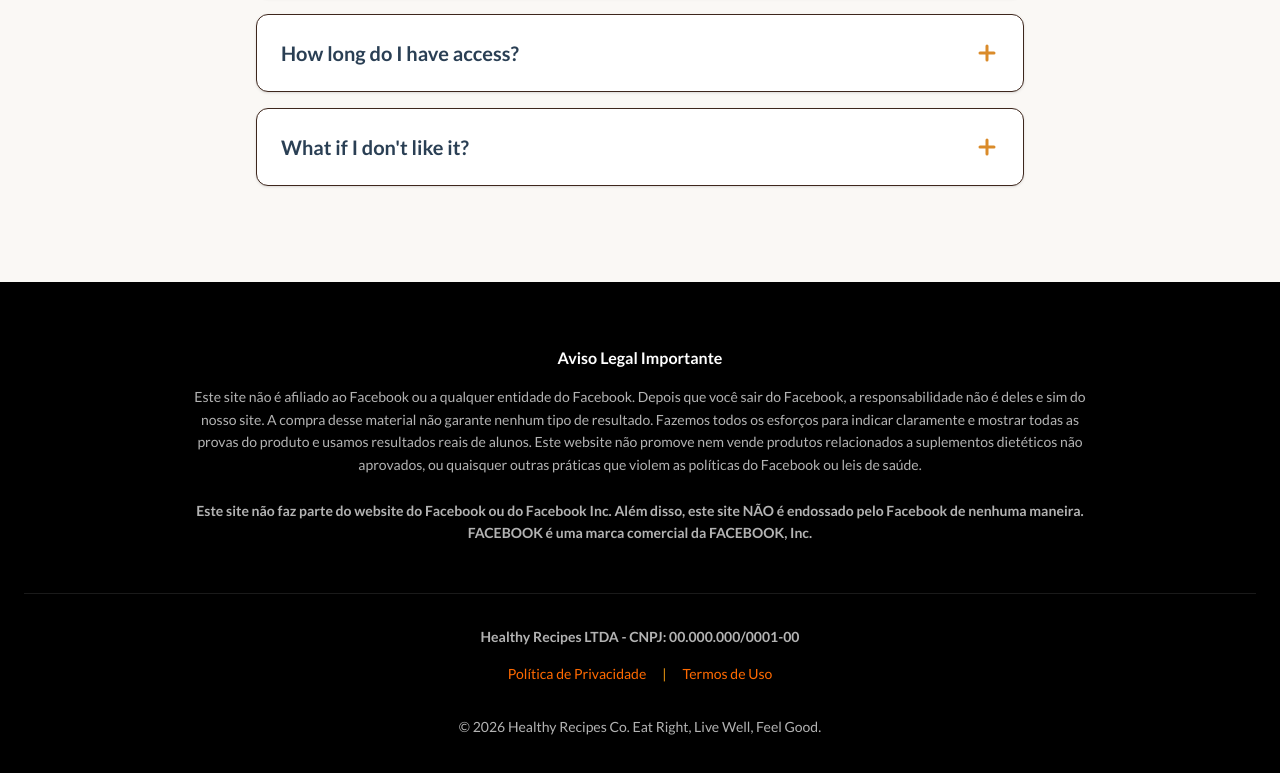
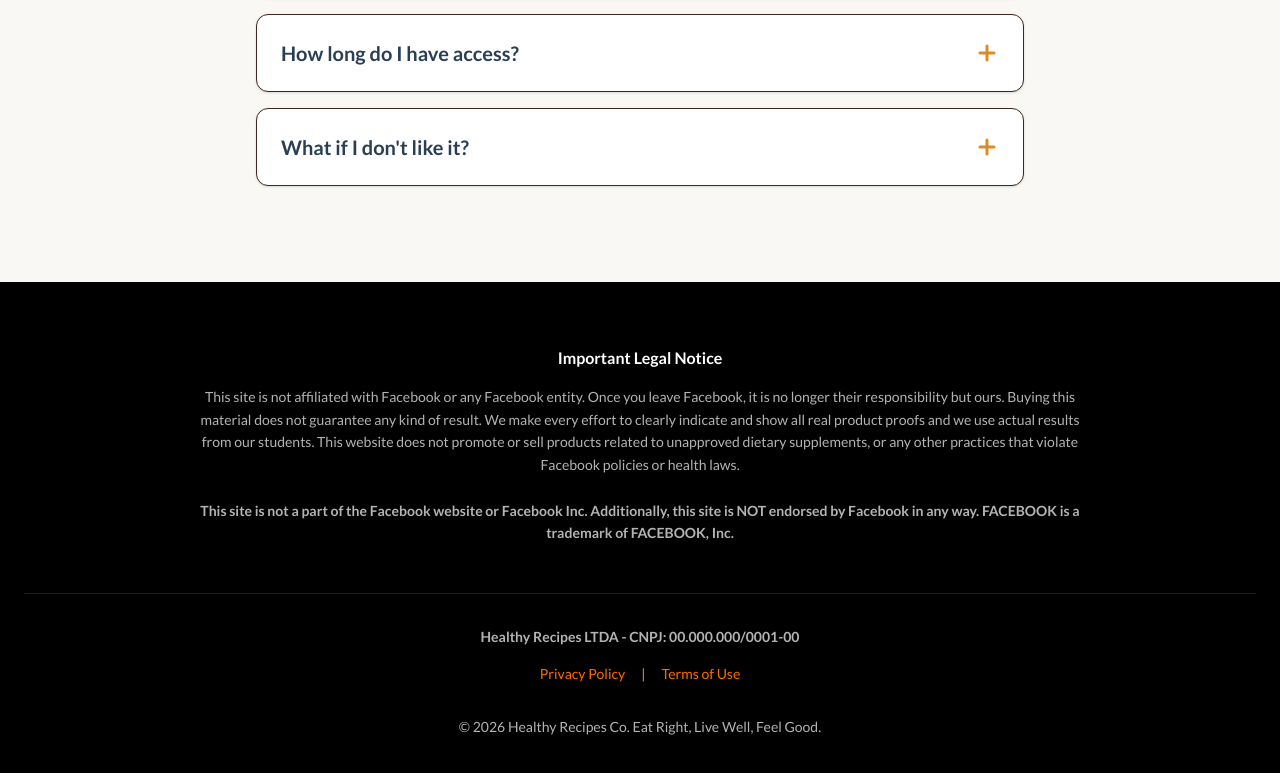
Before and after one commit to gregoriorubert-netizen/Low---P-es-USA, a React (Vite) app: page / in a window 1280 px wide. Shown: the part 9226-9999 px from the top of the page. Built offline with nearby package versions, Linux system fonts and the light colour scheme.

Commit message:
chore: localize legal disclaimer to English
Translate the Facebook legal compliance disclaimer from Portuguese to English across all footer components.

```diff
--- a/src/App.tsx
+++ b/src/App.tsx
@@ -19,25 +19,25 @@ function SafePage() {
 
       <footer className="bg-black py-12 px-6 text-center text-white/70 text-sm mt-auto">
         <div className="max-w-4xl mx-auto space-y-4 mb-8">
-          <h3 className="font-bold text-white text-base">Aviso Legal Importante</h3>
+          <h3 className="font-bold text-white text-base">Important Legal Notice</h3>
           <p className="leading-relaxed">
-            Este site não é afiliado ao Facebook ou a qualquer entidade do Facebook. Depois que você sair
-            do Facebook, a responsabilidade não é deles e sim do nosso site. A compra desse material não
-            garante nenhum tipo de resultado. Fazemos todos os esforços para indicar claramente e mostrar
-            todas as provas do produto e usamos resultados reais de alunos. Este website não promove nem
-            vende produtos relacionados a suplementos dietéticos não aprovados, ou quaisquer outras
-            práticas que violem as políticas do Facebook ou leis de saúde.
+            This site is not affiliated with Facebook or any Facebook entity. Once you leave
+            Facebook, it is no longer their responsibility but ours. Buying this material does not
+            guarantee any kind of result. We make every effort to clearly indicate and show
+            all real product proofs and we use actual results from our students. This website does not promote or
+            sell products related to unapproved dietary supplements, or any other
+            practices that violate Facebook policies or health laws.
             <br /><br />
-            <strong>Este site não faz parte do website do Facebook ou do Facebook Inc. Além disso, este site NÃO é endossado pelo Facebook de nenhuma maneira. FACEBOOK é uma marca comercial da FACEBOOK, Inc.</strong>
+            <strong>This site is not a part of the Facebook website or Facebook Inc. Additionally, this site is NOT endorsed by Facebook in any way. FACEBOOK is a trademark of FACEBOOK, Inc.</strong>
           </p>
         </div>
 
         <div className="border-t border-white/10 pt-8 mt-8 flex flex-col items-center gap-4">
           <p><strong>Healthy Recipes LTDA - CNPJ: 00.000.000/0001-00</strong></p>
           <div className="flex gap-4 text-brand-orange">
-            <Link to="/privacidade" className="hover:underline text-orange-500">Política de Privacidade</Link>
+            <Link to="/privacidade" className="hover:underline text-orange-500">Privacy Policy</Link>
             <span>|</span>
-            <Link to="/termos" className="hover:underline text-orange-500">Termos de Uso</Link>
+            <Link to="/termos" className="hover:underline text-orange-500">Terms of Use</Link>
           </div>
           <p className="mt-4">© 2026 Healthy Recipes Co. Eat Right, Live Well, Feel Good.</p>
         </div>
--- a/src/pages/Landing.tsx
+++ b/src/pages/Landing.tsx
@@ -568,25 +568,25 @@ export default function Landing() {
       {/* Footer */}
       <footer className="bg-black py-16 px-6 text-center text-white/70 text-[14px]">
         <div className="max-w-4xl mx-auto space-y-4 mb-12">
-          <h3 className="font-bold text-white text-base">Aviso Legal Importante</h3>
+          <h3 className="font-bold text-white text-base">Important Legal Notice</h3>
           <p className="leading-relaxed text-xs sm:text-sm">
-            Este site não é afiliado ao Facebook ou a qualquer entidade do Facebook. Depois que você sair
-            do Facebook, a responsabilidade não é deles e sim do nosso site. A compra desse material não
-            garante nenhum tipo de resultado. Fazemos todos os esforços para indicar claramente e mostrar
-            todas as provas do produto e usamos resultados reais de alunos. Este website não promove nem
-            vende produtos relacionados a suplementos dietéticos não aprovados, ou quaisquer outras
-            práticas que violem as políticas do Facebook ou leis de saúde.
+            This site is not affiliated with Facebook or any Facebook entity. Once you leave
+            Facebook, it is no longer their responsibility but ours. Buying this material does not
+            guarantee any kind of result. We make every effort to clearly indicate and show
+            all real product proofs and we use actual results from our students. This website does not promote or
+            sell products related to unapproved dietary supplements, or any other
+            practices that violate Facebook policies or health laws.
             <br /><br />
-            <strong>Este site não faz parte do website do Facebook ou do Facebook Inc. Além disso, este site NÃO é endossado pelo Facebook de nenhuma maneira. FACEBOOK é uma marca comercial da FACEBOOK, Inc.</strong>
+            <strong>This site is not a part of the Facebook website or Facebook Inc. Additionally, this site is NOT endorsed by Facebook in any way. FACEBOOK is a trademark of FACEBOOK, Inc.</strong>
           </p>
         </div>
 
         <div className="border-t border-white/10 pt-8 mt-8 flex flex-col items-center gap-4">
           <p><strong>Healthy Recipes LTDA - CNPJ: 00.000.000/0001-00</strong></p>
           <div className="flex gap-4 text-brand-orange">
-            <Link to="/privacidade" className="hover:underline text-orange-500">Política de Privacidade</Link>
+            <Link to="/privacidade" className="hover:underline text-orange-500">Privacy Policy</Link>
             <span>|</span>
-            <Link to="/termos" className="hover:underline text-orange-500">Termos de Uso</Link>
+            <Link to="/termos" className="hover:underline text-orange-500">Terms of Use</Link>
           </div>
           <p className="mt-4">© 2026 Healthy Recipes Co. Eat Right, Live Well, Feel Good.</p>
         </div>
```
